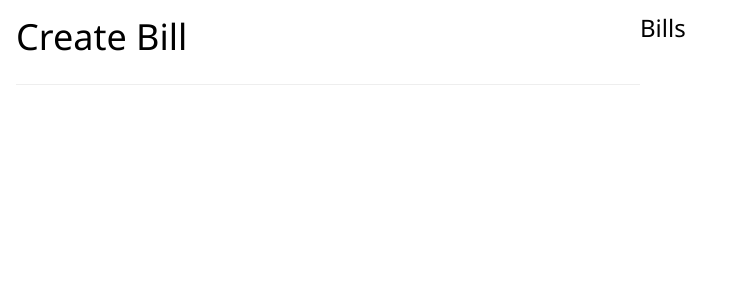
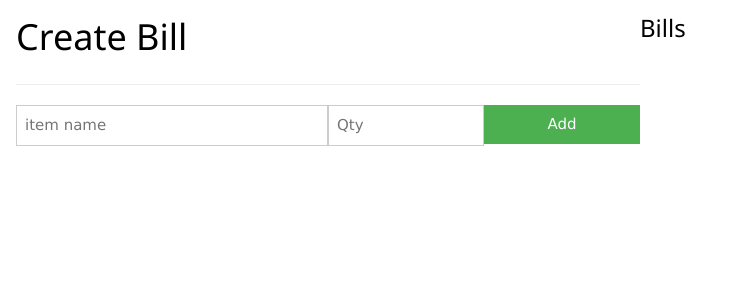
Before and after one commit to RizanMusthafa/simple-billing-app, a React (Create React App) app: page / in a window 1280 px wide. Shown: the top 300 px of the page, without its empty margins (0-732 px from the left). Built offline with nearby package versions, Linux system fonts and the light colour scheme.

Commit message:
added create bill form

```diff
--- /dev/null
+++ b/src/components/CreateBill/BillForm.jsx
@@ -0,0 +1,30 @@
+import React from 'react';
+
+const BillForm = props => {
+  return (
+    <form className=" w3-grey">
+      <div className="w3-col s6">
+        <input
+          name="item"
+          placeholder="item name"
+          type="text"
+          className="w3-input w3-sm w3-border"
+        />
+      </div>
+      <div className="w3-col s3">
+        <input
+          name="qty"
+          placeholder="Qty"
+          type="number"
+          min="1"
+          className="w3-input w3-border"
+        />
+      </div>
+      <div className="w3-col s3">
+        <button className="w3-button w3-green w3-block">Add</button>
+      </div>
+    </form>
+  );
+};
+
+export default BillForm;
--- a/src/components/CreateBill/index.jsx
+++ b/src/components/CreateBill/index.jsx
@@ -1,4 +1,5 @@
 import React from 'react';
+import BillForm from './BillForm';
 
 class CreateBill extends React.Component {
   render() {
@@ -6,6 +7,7 @@ class CreateBill extends React.Component {
       <React.Fragment>
         <h1>Create Bill</h1>
         <hr />
+        <BillForm />
       </React.Fragment>
     );
   }
```
